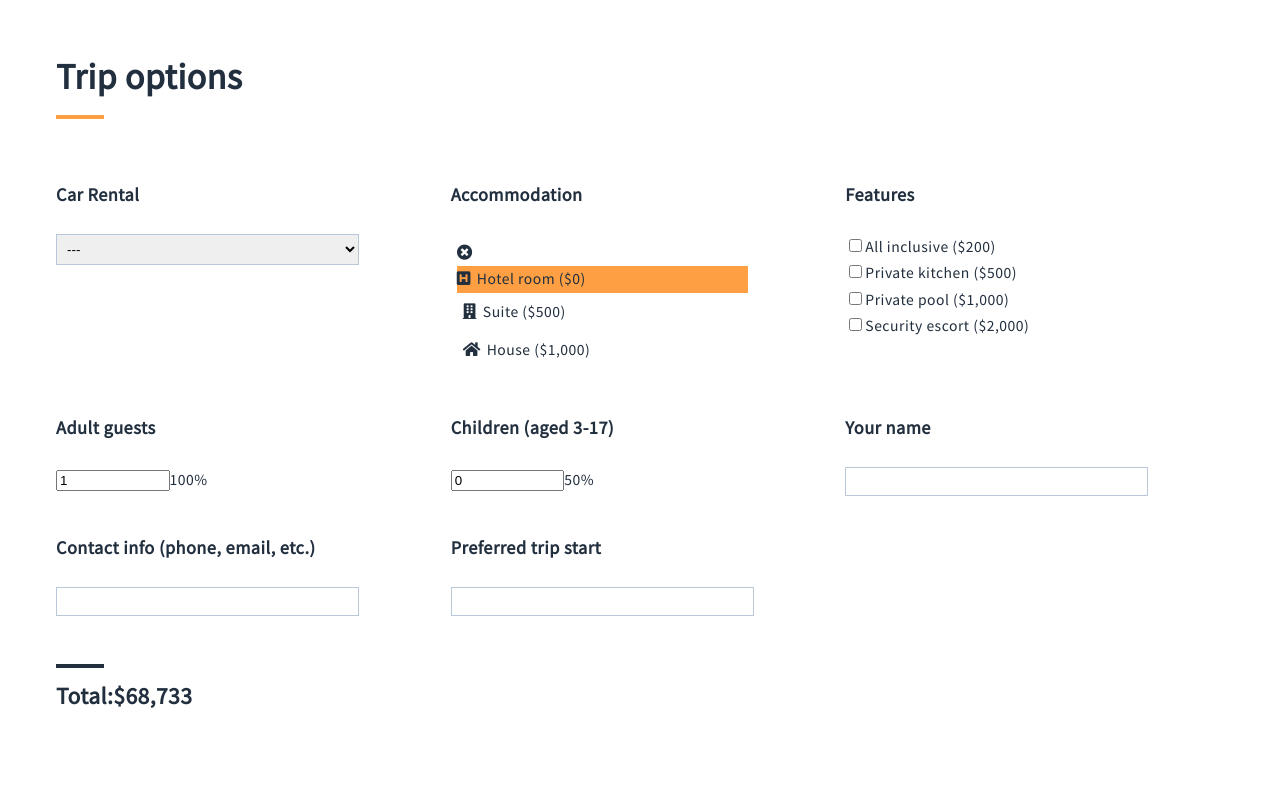
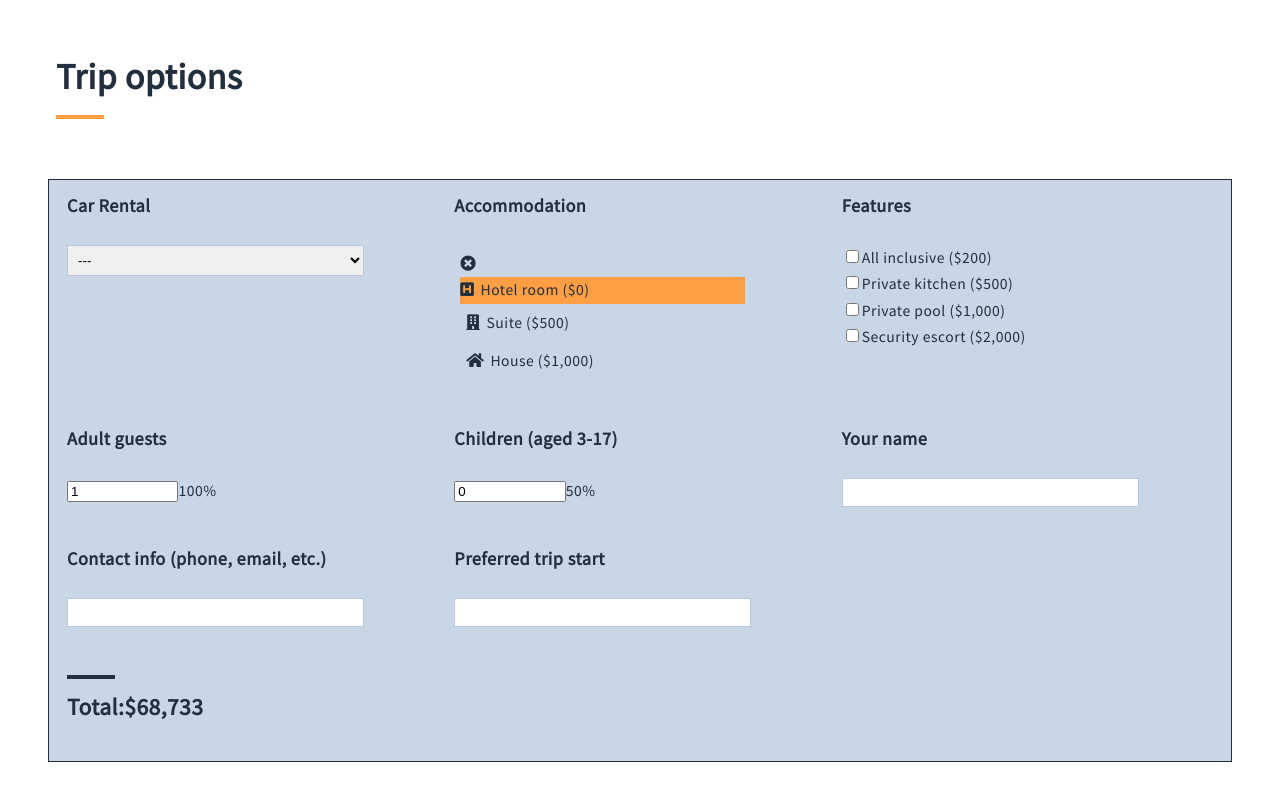
Before and after one commit to kris2485/Project-17-travel-agency, a React app: page /trip/5cc1d10107e2be6064ff9129 in a window 1280 px wide. Shown: the part 1698-2498 px from the top of the page. Built offline with nearby package versions, Linux system fonts and the light colour scheme.

Commit message:
Add styles to OrderForm

```diff
--- a/src/components/features/OrderForm/OrderForm.js
+++ b/src/components/features/OrderForm/OrderForm.js
@@ -1,13 +1,13 @@
 import React from 'react';
 import PropTypes from 'prop-types';
 import { Row, Col } from 'react-flexbox-grid';
-// import styles from './OrderForm.scss';
+import styles from './OrderForm.scss';
 import OrderSummary from '../OrderSummary/OrderSummary';
 import pricing from '../../../data/pricing.json';
 import OrderOption from '../OrderOption/OrderOption';
 
 const OrderForm = ({ tripCost, options, setOrderOption }) => (
-  <Row>
+  <Row className={styles.box}>
     {pricing.map((option) => (
       <Col md={4} key={option.id}>
         <OrderOption {...option} currentValue={options[option.id]} setOrderOption={setOrderOption} />
--- a/src/components/features/OrderForm/OrderForm.scss
+++ b/src/components/features/OrderForm/OrderForm.scss
@@ -1 +1,7 @@
 @import '../../../styles/settings.scss';
+
+.box {
+  background: $color-background;
+  padding: 10px;
+  border: 1px solid;
+}
--- a/src/components/features/OrderOption/OrderOption.scss
+++ b/src/components/features/OrderOption/OrderOption.scss
@@ -8,7 +8,8 @@
   margin-bottom: ($base-size * 2);
 }
 
-.input, .dropdown {
+.input,
+.dropdown {
   width: 80%;
   border: 1px solid lighten($color-dark, 60%);
   padding: ($base-size / 2);
--- a/src/styles/settings.scss
+++ b/src/styles/settings.scss
@@ -13,7 +13,8 @@ $base-size: 12px;
 $transition: all 0.5s;
 
 @mixin p-el($element) {
-  &:#{$element}, &::#{$element} {
+  &:#{$element},
+  &::#{$element} {
     position: absolute;
     @content;
   }
```
